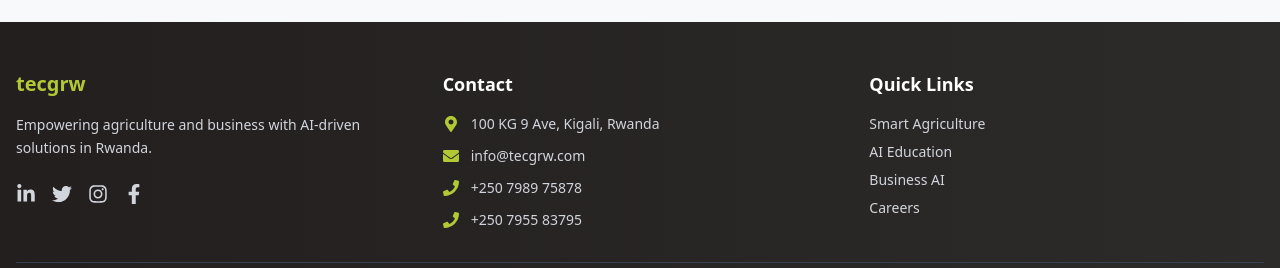
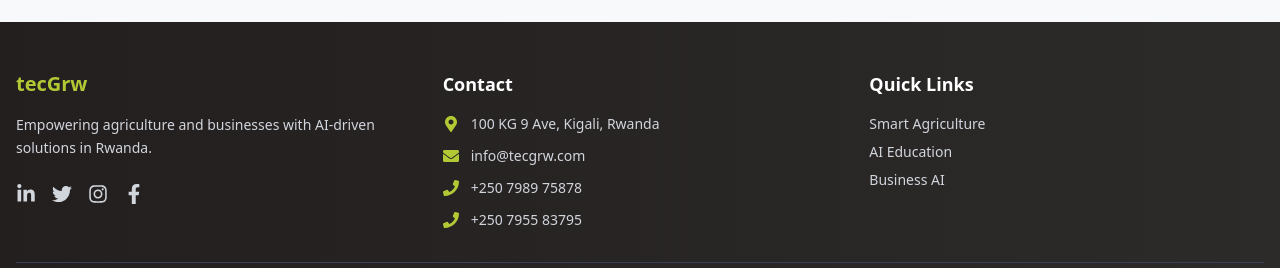
Before and after one commit to tecGrwLtd/tecgrw-website, a React (Vite) app: page / in a window 1280 px wide. Shown: the part 2755-3023 px from the top of the page. Built offline with nearby package versions, Linux system fonts and the light colour scheme.

Commit message:
rm our careers

```diff
--- a/src/components/Footer.jsx
+++ b/src/components/Footer.jsx
@@ -16,9 +16,9 @@ const Footer = () => {
           <div className="grid grid-cols-1 md:grid-cols-3 gap-8 mb-8">
             {/* Company Info */}
             <div className="space-y-4">
-              <h3 className="text-xl font-bold text-[#b2c935] mb-4">tecgrw</h3>
+              <h3 className="text-xl font-bold text-[#b2c935] mb-4">tecGrw</h3>
               <p className="text-gray-300 text-sm leading-relaxed">
-                Empowering agriculture and business with AI-driven solutions in Rwanda.
+                Empowering agriculture and businesses with AI-driven solutions in Rwanda.
               </p>
               <div className="flex space-x-4 pt-2">
                 <a href="https://www.linkedin.com/company/tecgrw.com" target="_blank" rel="noopener noreferrer" aria-label="LinkedIn" className="text-gray-300 hover:text-[#b2c935] transition-colors duration-200">
@@ -66,7 +66,6 @@ const Footer = () => {
                 <Link to="/solutions/smart-agriculture" className="block text-gray-300 hover:text-[#b2c935] transition-colors duration-200">Smart Agriculture</Link>
                 <Link to="/solutions/ai-education" className="block text-gray-300 hover:text-[#b2c935] transition-colors duration-200">AI Education</Link>
                 <Link to="/solutions/business-ai" className="block text-gray-300 hover:text-[#b2c935] transition-colors duration-200">Business AI</Link>
-                <Link to="/our-story" className="block text-gray-300 hover:text-[#b2c935] transition-colors duration-200">Careers</Link>
               </div>
             </div>
           </div>
```
